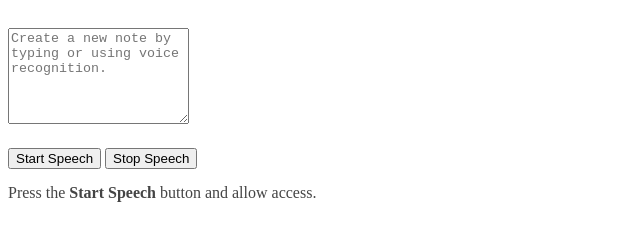
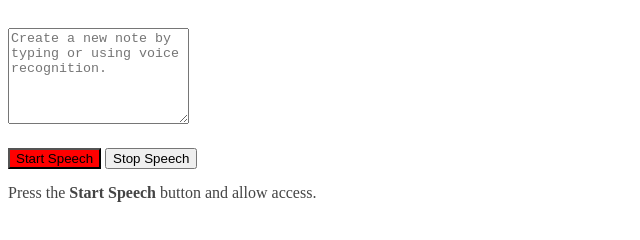
Before and after one commit to reyntors/Speech-to-text, a plain HTML site: page index.html in a window 1280 px wide. Shown: the whole page, without its empty margins (0-640 px from the left). Drawn offline with Linux system fonts and the light colour scheme.

Commit message:
Update styles.css

```diff
--- a/styles.css
+++ b/styles.css
@@ -71,6 +71,10 @@ button:focus {
 .note .content {
     margin-bottom: 40px;
 }
+#start-record-btn {
+
+   background-color: red;
+}
 
 @media (max-width: 768px) {
     .container {
```
